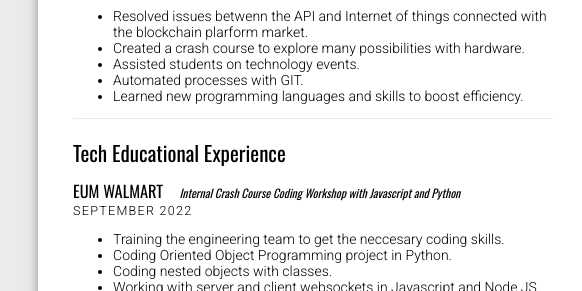
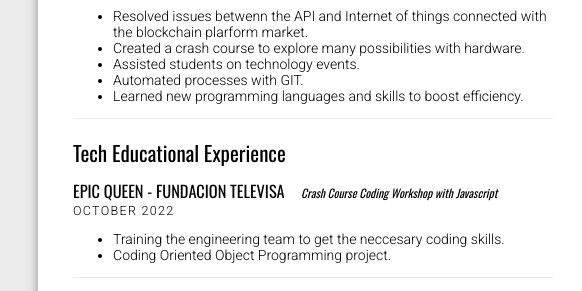
Before and after one commit to ericmargay/resumecvepic, a plain HTML site: page index.html in a window 1280 px wide. Shown: the part 803-1094 px from the top of the page, 224-806 px from the left. Drawn offline with nearby package versions, Linux system fonts and the light colour scheme.

Commit message:
adding mentorship epicqueen

```diff
--- a/index.html
+++ b/index.html
@@ -133,6 +133,24 @@
 
 
                     <h2>Tech Educational Experience</h2>
+
+                    <div class="experience">
+
+                        <div class="experience__title">
+                            <h3>EPIC QUEEN - FUNDACION TELEVISA</h3>
+                            <h5><span> Crash Course Coding Workshop with Javascript </span> </h5>
+                        </div> <!-- /.experience__title -->
+                        <span class="experience__date"> October 2022 </span>
+
+                        <ul class="experience__info">
+
+                            <li>Training the engineering team to get the neccesary coding skills.</li>
+                            <li>Coding Oriented Object Programming project. </li>
+
+                        </ul> <!-- /.experience__info -->
+
+                    </div> <!-- /.experience -->
+
 
                     <div class="experience">
 
```
